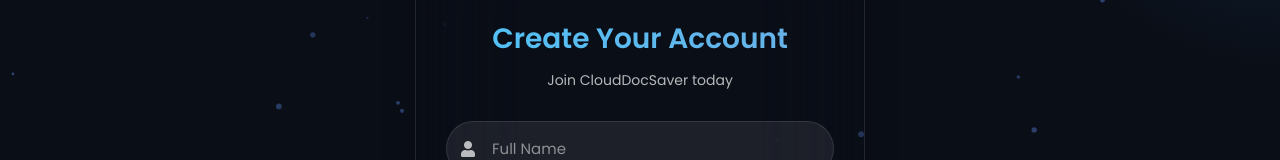
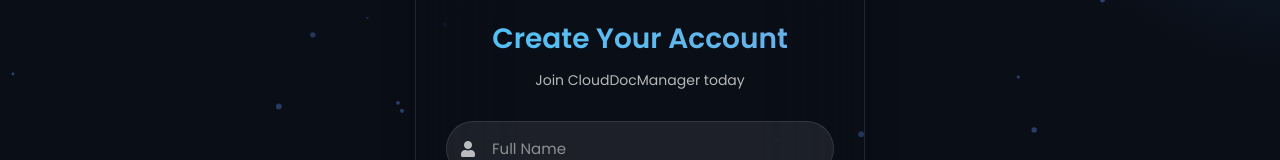
Before and after one commit to hardikkumar4472/CloudDoc-Manager, a React (Vite) app in the folder frontend/: page /register in a window 1280 px wide. Shown: the part 178-338 px from the top of the page. Built offline with nearby package versions, Linux system fonts and the light colour scheme.

Commit message:
Update RegisterPage.jsx

```diff
--- a/frontend/src/RegisterPage.jsx
+++ b/frontend/src/RegisterPage.jsx
@@ -126,7 +126,7 @@
             <i className="fas fa-cloud-upload-alt"></i>
           </div>
           <h2>Create Your Account</h2>
-          <p>{step === "register" ? "Join CloudDocSaver today" : "Verify your email address"}</p>
+          <p>{step === "register" ? "Join CloudDocManager today" : "Verify your email address"}</p>
         </div>
 
         {step === "register" ? (
```
